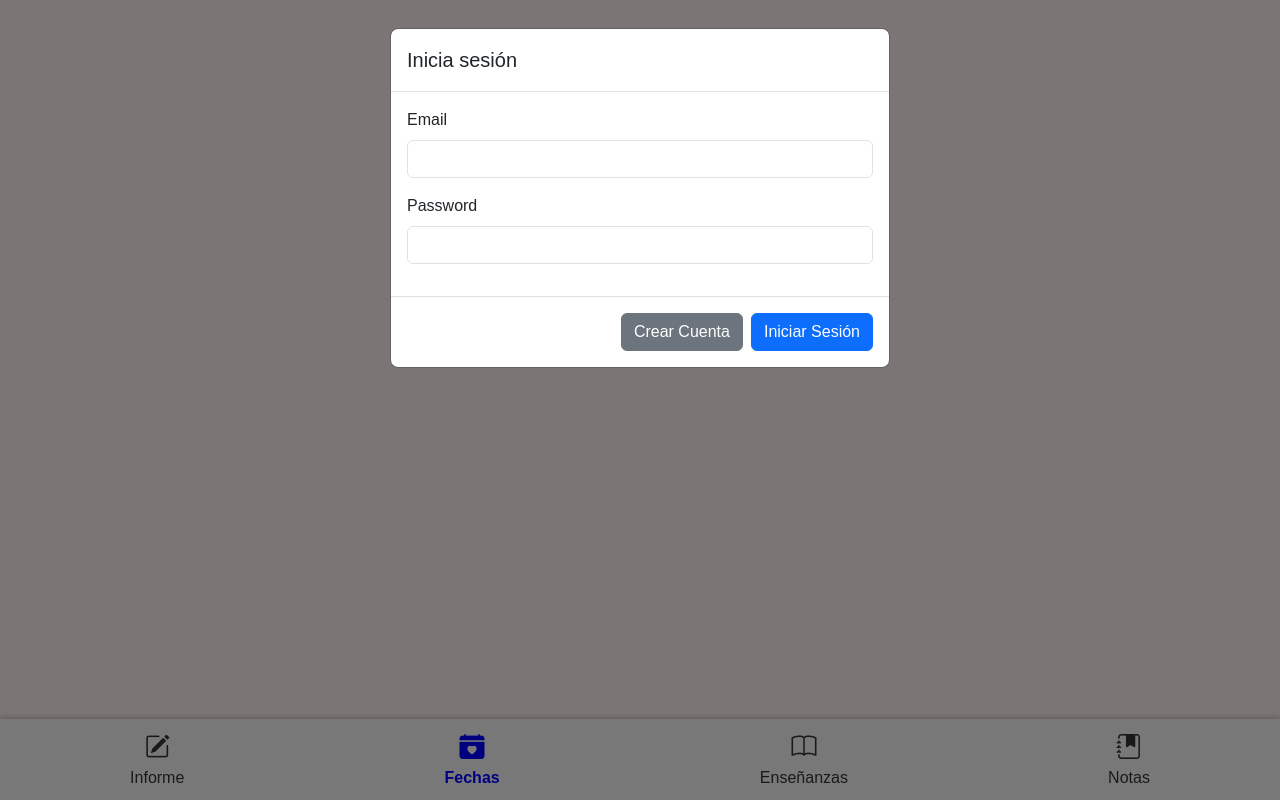
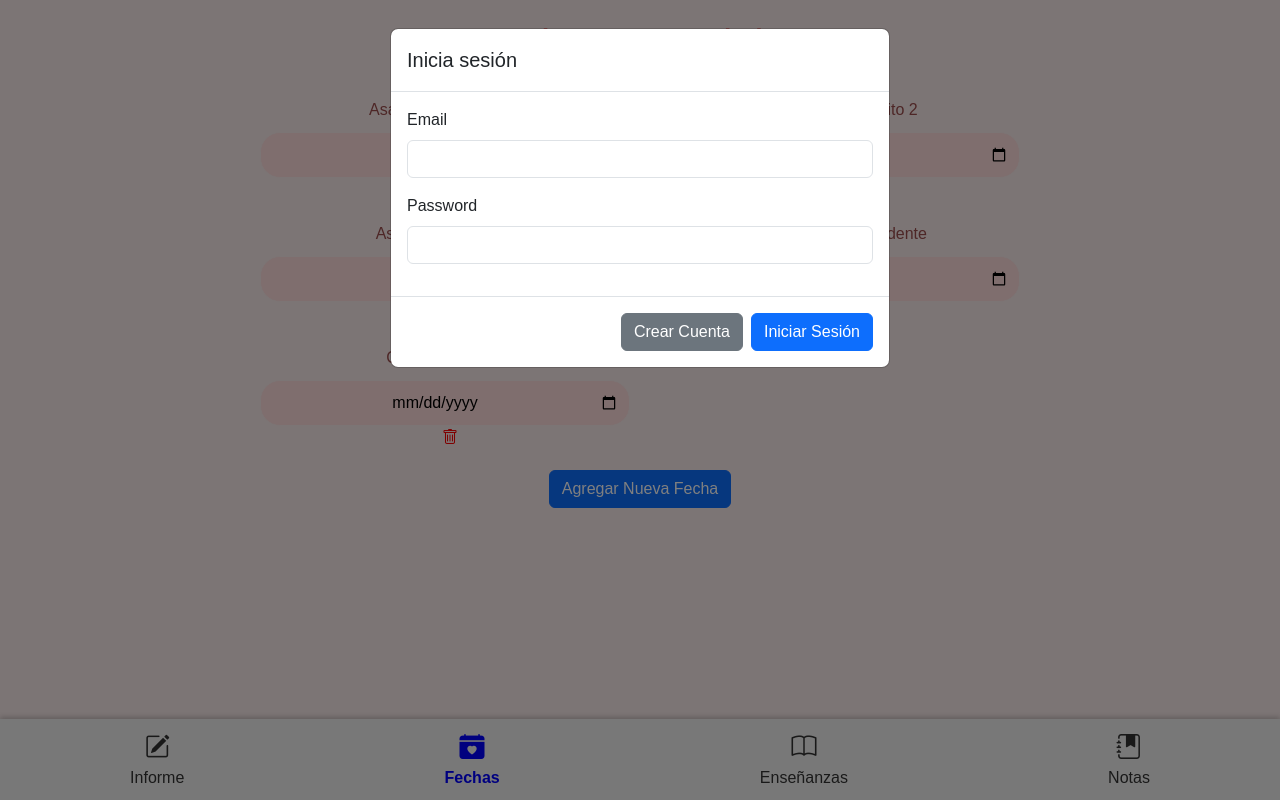
Before and after one commit to brian-gal/Bitacora_web, a React (Vite) app: page /fechas in a window 1280 px wide. Built offline with nearby package versions, Linux system fonts and the light colour scheme; no server answers.

Commit message:
agregue la seccion de fechas

```diff
--- a/src/App.css
+++ b/src/App.css
@@ -173,3 +173,49 @@ body {
     cursor: pointer;
     transition: background-color 0.3s;
 }
+
+/* ----------------------------------------------Fechas------------------------------------ */
+.container {
+    max-width: 800px;
+    margin: 0 auto;
+    padding: 20px;
+    text-align: center;
+    background-color: #f8eaea;
+    background-repeat: no-repeat;
+    background-position: top center;
+    background-size: cover;
+}
+
+.input-grid {
+    display: grid;
+    grid-template-columns: repeat(2, 1fr);
+    gap: 20px;
+    margin-top: 30px;
+}
+
+.input-grid div {
+    display: flex;
+    flex-direction: column;
+    align-items: center;
+}
+
+.input-grid div label {
+    font-family: 'Cursive', sans-serif;
+    color: #9b4d4d;
+    margin-bottom: 10px;
+}
+
+.input-grid div input[type="date"] {
+    width: 100%;
+    padding: 10px;
+    border: 1px solid #f8eaea;
+    border-radius: 20px;
+    background-color: #ffdcdc;
+    text-align: center;
+    font-size: 1rem;
+    font-family: 'Arial', sans-serif;
+}
+
+.botonFechas {
+    margin-top: 20px;
+}
--- a/src/App.jsx
+++ b/src/App.jsx
@@ -7,6 +7,7 @@ import InicioSesion from './components/inicioSesion';
 import Notas from './components/notas';
 import { FireProvider } from './context/fireContext';
 import Enseñanzas from './components/enseñanzas';
+import FechasEspeciales from './components/fechasEspeciales';
 
 function App() {
 
@@ -18,8 +19,9 @@ function App() {
           <InicioSesion />
           <div className='contenedor'>
             <Routes>
+              <Route path="/" element={<Informe />} />
               <Route path="/enseñanzas" element={<Enseñanzas />} />
-              <Route path="/" element={<Informe />} />
+              <Route path="/fechas" element={<FechasEspeciales />} />
               <Route path="/notas" element={<Notas titulo="Notas" texto="Escribe tus notas aquí..." clases="textarea-notas" esMensual={false} />} />
             </Routes>
           </div>
--- /dev/null
+++ b/src/components/fechasEspeciales.jsx
@@ -0,0 +1,116 @@
+import { useState, useEffect } from 'react';
+
+const FechasEspeciales = () => {
+    // Cargar datos del localStorage
+    const loadFromLocalStorage = () => {
+        const savedData = localStorage.getItem('fechasEspeciales');
+
+        return savedData ? JSON.parse(savedData) : [
+            { label: 'Asamblea de Circuito', date: '' },
+            { label: 'Asamblea de Circuito 2', date: '' },
+            { label: 'Asamblea Regional', date: '' },
+            { label: 'Visita del superintendente', date: '' },
+            { label: 'Conmemoración', date: '' },
+        ];
+    };
+
+    const [fechas, setFechas] = useState(loadFromLocalStorage);
+    const [newDateLabel, setNewDateLabel] = useState('');
+
+    // Guardar datos en localStorage cada vez que el estado cambia
+    useEffect(() => {
+        localStorage.setItem('fechasEspeciales', JSON.stringify(fechas));
+    }, [fechas]);
+
+    // Maneja el cambio en los inputs de fecha
+    const handleDateChange = (index, newDate) => {
+        const updatedFechas = [...fechas];
+        updatedFechas[index].date = newDate;
+        setFechas(updatedFechas);
+    };
+
+    // Maneja el cambio en los inputs del modal
+    const handleModalLabelChange = (e) => {
+        setNewDateLabel(e.target.value);
+    };
+
+    // Agregar nueva fecha
+    const handleAddDate = () => {
+        if (newDateLabel) {
+            const updatedFechas = [...fechas, { label: newDateLabel, date: '' }];
+            setFechas(updatedFechas);
+            setNewDateLabel('');
+
+            // Cerrar el modal usando bootstrap.Modal.getInstance
+            const modalElement = document.querySelector('#exampleModal');
+            if (modalElement && window.bootstrap) {
+                const modal = window.bootstrap.Modal.getInstance(modalElement);
+                modal.hide();
+            }
+        }
+    };
+
+    // Eliminar fecha
+    const handleDeleteDate = (index) => {
+        const updatedFechas = fechas.filter((_, i) => i !== index);
+        setFechas(updatedFechas);
+    };
+
+    return (
+        <div className="container">
+            <h1 className='titulo'>Fechas especiales</h1>
+            <div className="input-grid">
+                {fechas.map((item, index) => (
+                    <div key={index}>
+                        <label>{item.label}</label>
+                        <input
+                            type="date"
+                            value={item.date}
+                            onChange={(e) => handleDateChange(index, e.target.value)}
+                        />
+                        <i
+                            className="bi bi-trash"
+                            onClick={() => handleDeleteDate(index)}
+                            style={{ cursor: 'pointer', color: 'red', marginLeft: '10px' }}
+                        />
+                    </div>
+                ))}
+            </div>
+
+            <button type="button" className="btn btn-primary botonFechas" data-bs-toggle="modal" data-bs-target="#exampleModal">
+                Agregar Nueva Fecha
+            </button>
+
+            {/* Modal para agregar fecha */}
+            <div className="modal fade" id="exampleModal" aria-labelledby="exampleModalLabel" aria-hidden="true">
+                <div className="modal-dialog">
+                    <div className="modal-content">
+                        <div className="modal-header">
+                            <h1 className="modal-title fs-5" id="exampleModalLabel">Agregar Nueva Fecha</h1>
+                            <button type="button" className="btn-close" data-bs-dismiss="modal" aria-label="Close"></button>
+                        </div>
+                        <div className="modal-body">
+                            <div className="mb-3">
+                                <label htmlFor="newDateLabel" className="form-label">Etiqueta</label>
+                                <input
+                                    type="text"
+                                    className="form-control"
+                                    id="newDateLabel"
+                                    value={newDateLabel}
+                                    onChange={handleModalLabelChange}
+                                    placeholder="Nombre de la fecha"
+                                />
+                            </div>
+                        </div>
+                        <div className="modal-footer">
+                            <button type="button" className="btn btn-secondary" data-bs-dismiss="modal">Cerrar</button>
+                            <button type="button" className="btn btn-primary" onClick={handleAddDate}>Guardar Cambios</button>
+                        </div>
+                    </div>
+                </div>
+            </div>
+        </div>
+    );
+}
+
+export default FechasEspeciales;
```
